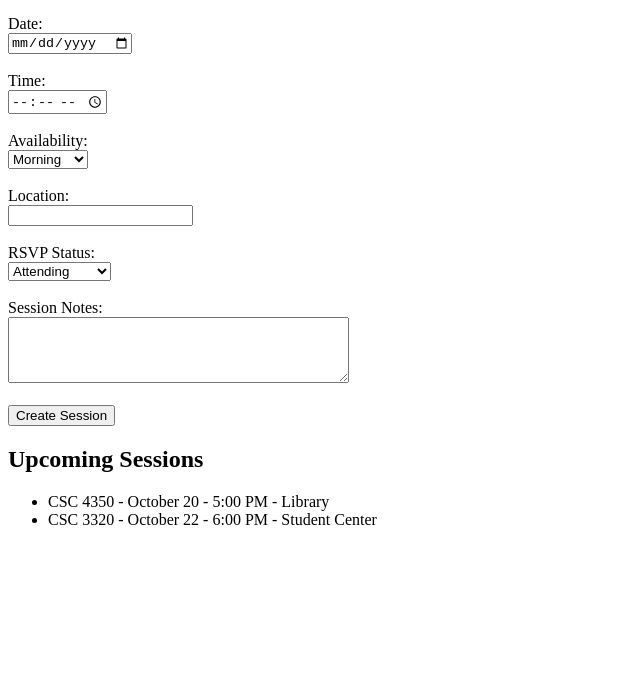
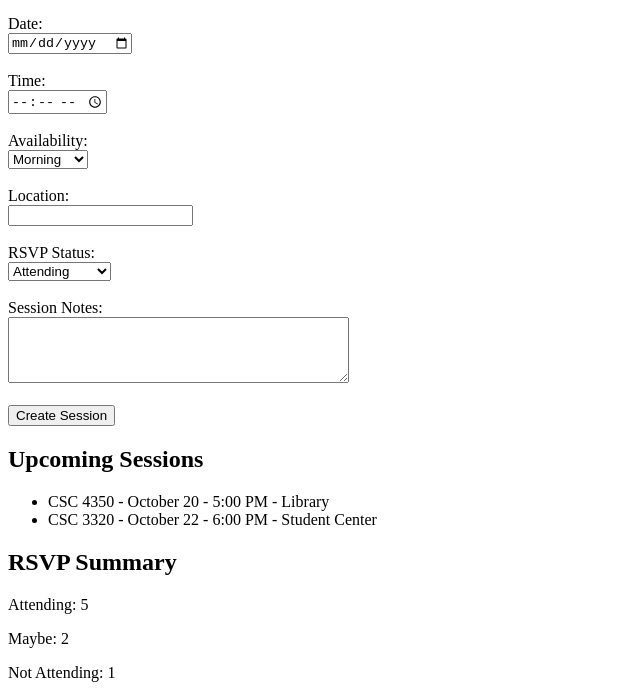
Before and after one commit to kogonas/code-fusion-project, a plain HTML site: page study_sessions.html in a window 1280 px wide. Shown: the part 122-820 px from the top of the page, without its empty margins (0-640 px from the left). Drawn offline with Linux system fonts and the light colour scheme.

Commit message:
Add RSVP summary section
Added RSVP summary section with attendance details.

```diff
--- a/study_sessions.html
+++ b/study_sessions.html
@@ -46,5 +46,10 @@
         <li>CSC 4350 - October 20 - 5:00 PM - Library</li>
         <li>CSC 3320 - October 22 - 6:00 PM - Student Center</li>
     </ul>
+    <h2>RSVP Summary</h2>
+
+<p>Attending: 5</p>
+<p>Maybe: 2</p>
+<p>Not Attending: 1</p>
 </body>
 </html>
```
